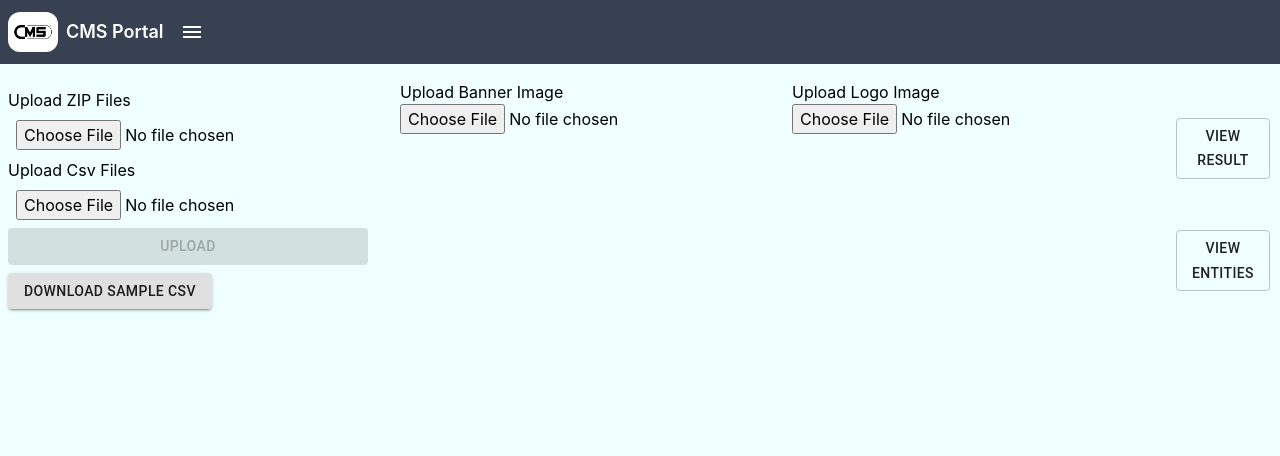
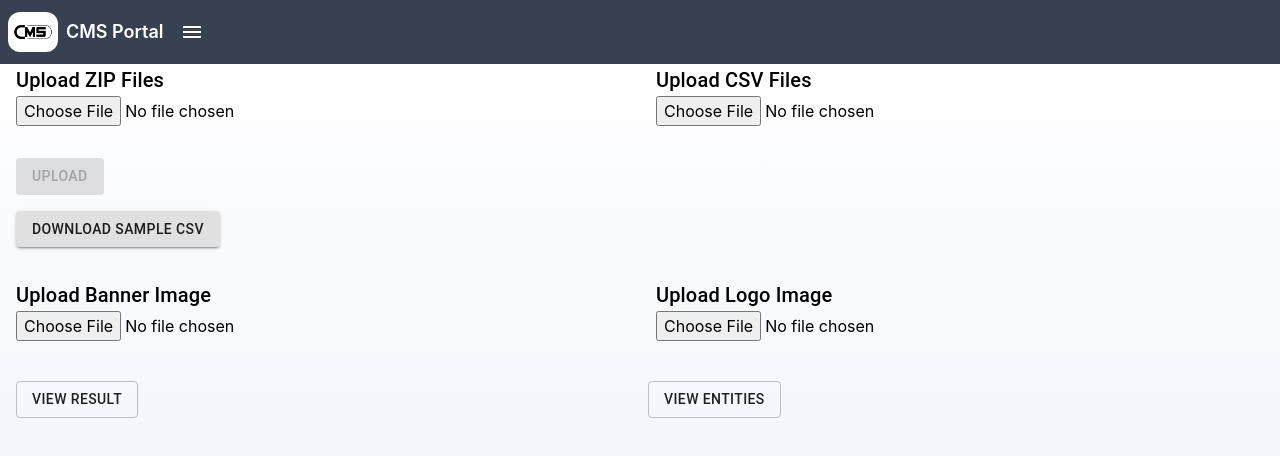
Before and after one commit to BNG-APP/CMS-Frontend, a React (Vite) app: page /swipe4win/MultiQuestion in a window 1280 px wide. Shown: the top 456 px of the page. Built offline with nearby package versions, Linux system fonts and the light colour scheme.

Commit message:
banner and logo api integrated

```diff
--- a/src/Component/Swipe4win/MultiQuestion.jsx
+++ b/src/Component/Swipe4win/MultiQuestion.jsx
@@ -1,5 +1,11 @@
-import { Button, Container, Grid, Typography } from "@material-ui/core";
 import React, { useEffect, useState } from "react";
+import {
+  Button,
+  Container,
+  Grid,
+  Typography,
+  makeStyles,
+} from "@material-ui/core";
 import { useLocation, useNavigate } from "react-router-dom";
 import { Header } from "../../CommonComponent";
 import { convertToPNG } from "../../CommonComponent/CovertToPNG";
@@ -7,8 +13,33 @@ import { POST } from "../../shared/Axios";
 import { API_URLS } from "../../shared/Constant";
 import useFetch from "../../Utilities/useFetch";
 
+const useStyles = makeStyles((theme) => ({
+  root: {
+    marginTop: theme.spacing(6),
+    background: "linear-gradient(180deg, #FFFFFF 0%, #F4F6FC 100%)",
+    padding: theme.spacing(2),
+    color: "black",
+    borderRadius: theme.spacing(2),
+    [theme.breakpoints.down("sm")]: {
+      marginTop: theme.spacing(2),
+    },
+  },
+  section: {
+    marginBottom: theme.spacing(4),
+    marginTop: theme.spacing(2),
+  },
+  imageUpload: {
+    marginBottom: theme.spacing(2),
+  },
+  uploadButton: {
+    marginTop: theme.spacing(2),
+  },
+}));
+
 function MultiQuestion() {
+  const classes = useStyles();
   const location = useLocation();
+  const op=window.localStorage.getItem("op")
   const MAX_FILE_SIZE_KB = 1024;
   const [selectedFile, setSelectedFile] = useState(null);
   const [selectedCSVFile, setSelectedCSVFile] = useState(null);
@@ -17,9 +48,17 @@ function MultiQuestion() {
   const [convertedFile, setConvertedFile] = useState(null);
   const [convertedLogoFile, setConvertedLogoFile] = useState(null);
   const [isDisabled, setIsDisabled] = useState(true);
-  const [dataUpdload, dataUploadApi, loading] = useFetch(API_URLS.dataUpload, {
+  const [dataUpload, dataUploadApi, loading] = useFetch(API_URLS.dataUpload, {
     imageFile: selectedFile,
-    csvFile:  selectedCSVFile,
+    csvFile: selectedCSVFile,
+  });
+  const [BannerUpload, BanneraUploadApi, Bannerloading] = useFetch(API_URLS.BannerUpload, {
+    imageFile: convertedFile&&convertedFile,
+    "operatorId": op
+  });
+  const [logoUpload, logoUploadApi, Logoloading] = useFetch(API_URLS.LogoUpload, {
+    imageFile: convertedLogoFile&&convertedLogoFile,
+    "operatorId": op
   });
 
   const navigate = useNavigate();
@@ -30,37 +69,39 @@ function MultiQuestion() {
 
   useEffect(() => {
     if (selectedCSVFile && selectedFile) {
-      console.log("inside");
       setIsDisabled(false);
     }
   }, [selectedCSVFile, selectedFile]);
 
   const uploadApi = () => {
-    console.log(selectedFile,selectedCSVFile,"selected file");
-    const data={ "imageFile": selectedFile,
-      "csvFile":  selectedCSVFile,}
-    POST(API_URLS.dataUpload,data).then((res)=>{
-      console.log(res)
-    }).catch((err)=>{console.log(err);})
-
-
-
+    const data = {
+      imageFile: selectedFile,
+      csvFile: selectedCSVFile,
+    };
+    POST(API_URLS.dataUpload, data)
+      .then((res) => {
+        console.log(res);
+      })
+      .catch((err) => {
+        console.log(err);
+      });
   };
 
   const handleCSVUpload = (e) => {
     setSelectedCSVFile(e.target.files[0]);
   };
+
   const handleBannerChange = (event) => {
     const file = event.target.files[0];
     setSelectedBannerFile(file);
     convertToPNG(file, setConvertedFile);
   };
+
   const handleLogoChange = (event) => {
     const file = event.target.files[0];
     setSelectedLogoFile(file);
     convertToPNG(file, setConvertedLogoFile);
   };
-
 
   const handleDownload = () => {
     const downloadLink = document.createElement("a");
@@ -68,133 +109,117 @@ function MultiQuestion() {
     downloadLink.download = "sample.csv";
     downloadLink.click();
   };
-   const handleUploadLogo =()=>{
 
-   }
-   const handleUploadBanner =()=>{
+  const handleUploadLogo = () => {
+    logoUploadApi()
+  };
 
-  }
+  const handleUploadBanner = () => {
+    BanneraUploadApi()
+  };
+console.log(logoUpload,BannerUpload);
   return (
     <div>
       <Header />
-      <div className="flex w-full mt-20">
-        <div className="flex flex-col m-2">
-          <div className="text-black">Upload ZIP Files</div>
-          <div className="flex m-2">
+      <Container className={classes.root}>
+        <Grid container spacing={4} alignItems="center">
+          <Grid item xs={12} md={6}>
+            <div className={classes.imageUpload}>
+              <Typography variant="h6">Upload ZIP Files</Typography>
               <input
                 type="file"
                 accept="zip,application/octet-stream,application/zip,application/x-zip,application/x-zip-compressed"
                 className="text-black"
                 onChange={handleUpload}
               />
-            {/* <div className="text-black">{selectedFile}</div> */}
             </div>
-          <div className="flex flex-col">
-            <div className="text-black">Upload Csv Files</div>
-            <div className="flex m-2">
+          </Grid>
+          <Grid item xs={12} md={6}>
+            <div className={classes.imageUpload}>
+              <Typography variant="h6">Upload CSV Files</Typography>
               <input
                 type="file"
                 accept=".csv, application/vnd.openxmlformats-officedocument.spreadsheetml.sheet, application/vnd.ms-excel"
                 className="text-black"
                 onChange={handleCSVUpload}
               />
-              {/* <div className="text-black">{selectedCSVFile}</div> */}
             </div>
-          </div>
-          <Button variant="contained" onClick={uploadApi} disabled={isDisabled}>
+          </Grid>
+        </Grid>
+        <Button
+          variant="contained"
+          onClick={uploadApi}
+          disabled={isDisabled}
+          className={classes.uploadButton}
+        >
           Upload
         </Button>
-          <div className="mt-2">
-          <Button variant="contained"  onClick={handleDownload}>Download Sample CSV</Button>
+        <div className={classes.section}>
+          <Button variant="contained" onClick={handleDownload}>
+            Download Sample CSV
+          </Button>
         </div>
-
-        </div>
-        <div>
-          <Container>
-            <div className="text-black">Upload Banner Image</div>
-            <Grid
-              container
-              spacing={2}
-              alignItems="center"
-              justifyContent="center"
-            >
-              <Grid item xs={12}>
+        <Grid container spacing={4}>
+          <Grid item xs={12} sm={6}>
+            <div className={classes.imageUpload}>
+              <Typography variant="h6">Upload Banner Image</Typography>
               <input
                 type="file"
                 accept="image/*"
                 onChange={handleBannerChange}
                 className="text-black"
-                  id="image-upload"
               />
-                {/* <label htmlFor="image-upload">
-                  <Button variant="contained" component="span">
-                    Upload Image
-                  </Button>
-                </label> */}
-              </Grid>
-              {/* {selectedBannerFile && (
-                <Grid item xs={12}>
-                  <Typography variant="h6">Selected Image:</Typography>
-                  <img
-                    src={URL.createObjectURL(selectedBannerFile)}
-                    alt="Selected"
-                    style={{ maxWidth: "100%",height:"6rem"  }}
-                  />
-                </Grid>
-              )} */}
+            </div>
             {convertedFile && (
               <>
-                <Grid item xs={12}>
                 <Typography variant="h6">Converted Image:</Typography>
                 <img
                   src={URL.createObjectURL(convertedFile)}
                   alt="Converted"
-                    style={{ maxWidth: "100%", height: "6rem" }}
+                  style={{ maxWidth: "100%", height: "auto" }}
                 />
-                </Grid>
-                <Button variant="contained"  onClick={handleUploadBanner}>Upload Banner</Button>
+                <Button
+                  variant="contained"
+                  onClick={handleUploadBanner}
+                  className={classes.uploadButton}
+                >
+                  Upload Banner
+                </Button>
               </>
             )}
           </Grid>
-          </Container>
-        </div>
-        <div>
-          <Container>
-            <div className="text-black">Upload Logo Image</div>
-            <Grid
-              container
-              spacing={2}
-              alignItems="center"
-              justifyContent="center"
-            >
-              <Grid item xs={12}>
+          <Grid item xs={12} sm={6}>
+            <div className={classes.imageUpload}>
+              <Typography variant="h6">Upload Logo Image</Typography>
               <input
                 type="file"
                 accept="image/*"
                 onChange={handleLogoChange}
                 className="text-black"
-                  id="image-upload"
               />
-              </Grid>
+            </div>
             {convertedLogoFile && (
               <>
-                <Grid item xs={12}>
                 <Typography variant="h6">Converted Image:</Typography>
                 <img
                   src={URL.createObjectURL(convertedLogoFile)}
                   alt="Converted"
-                    style={{ maxWidth: "100%", height: "6rem" }}
+                  style={{ maxWidth: "100%", height: "100px" }}
                 />
-                </Grid>
-                <Button variant="contained"  onClick={handleUploadLogo}>Upload Logo</Button>
+                <Button
+                  variant="contained"
+                  onClick={handleUploadLogo}
+                  className={classes.uploadButton}
+                >
+                  Upload Logo
+                </Button>
               </>
             )}
           </Grid>
-          </Container>
-        </div>
-
-        <div className="flex flex-col justify-around mt-3">
-          <div className="p-4 font-bold">
+        </Grid>
+        <div className={classes.section}>
+          <Grid container spacing={2}>
+            <Grid item xs={6}>
               <Button
                 variant="outlined"
                 onClick={() => {
@@ -203,9 +228,8 @@ function MultiQuestion() {
               >
                 View Result
               </Button>
-          </div>
-
-          <div className="p-4">
+            </Grid>
+            <Grid item xs={6}>
               <Button
                 variant="outlined"
                 onClick={() => {
@@ -214,9 +238,10 @@ function MultiQuestion() {
               >
                 View Entities
               </Button>
+            </Grid>
+          </Grid>
         </div>
-        </div>
-      </div>
+      </Container>
     </div>
   );
 }
```
Lines whose indentation alone changed are shown as unchanged.
